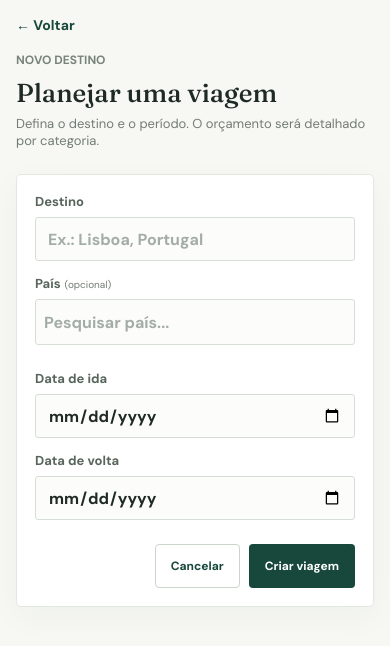
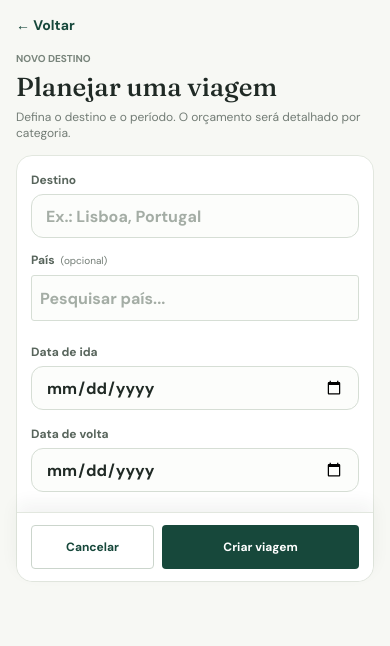
Before and after one commit to vitimrcosta/travel-budget-flask, a Flask app: page /trips/new in a window 390 px wide. Shown: the part 56-702 px from the top of the page. Run offline with Flask 3, Linux system fonts and the light colour scheme; data that the repository does not hold is empty; some libraries are stand-ins or nearby versions.

Commit message:
Mobile redesign step 3: larger form fields and sticky save bar
Co-authored-by: Copilot <223556219+Copilot@users.noreply.github.com>

```diff
--- a/static/app.css
+++ b/static/app.css
@@ -993,3 +993,23 @@ td { padding: 13px 8px; border-top: 1px solid var(--line); color: #626e65; font-
   .category-manager-row { padding: 10px 12px; border: 1px solid var(--line); border-radius: 12px; background: var(--white); font-size: 14px; }
   .category-manager-row button { min-height: 36px; padding: 0 12px; border-radius: 8px; font-size: 12px; font-weight: 700; }
 }
+/* Formulários móveis (etapa 3) */
+@media screen and (max-width: 720px) {
+  .form-page-heading { margin-bottom: 14px; }
+  .form-page-heading > .eyebrow { margin-bottom: 4px; font-size: 10px; }
+  .form-page-heading p { font-size: 12px; }
+  .edit-form { gap: 16px; padding: 16px 14px 0; border-radius: 16px; box-shadow: none; }
+  .edit-form label { gap: 6px; font-size: 12px; }
+  .edit-form input, .edit-form select, .edit-form textarea { min-height: 48px; padding: 0 14px; border-radius: 12px; font-size: 16px; }
+  .edit-form textarea { min-height: 96px; padding: 12px 14px; }
+  .edit-form .currency-field { min-height: 48px; border-radius: 12px; }
+  .edit-form .currency-field input { min-height: 46px; border: 0; }
+  .edit-form fieldset, .edit-form .payment-people { border-radius: 12px; }
+  .edit-form .form-row { gap: 16px; }
+
+  .edit-form:not(.planning-form) .form-actions { position: sticky; bottom: calc(64px + env(safe-area-inset-bottom)); z-index: 15; display: grid; grid-template-columns: 1fr 1.6fr; gap: 8px; margin: 4px -14px 0; padding: 12px 14px; border-top: 1px solid var(--line); border-radius: 0 0 16px 16px; background: var(--white); box-shadow: 0 -8px 18px rgba(28, 50, 39, .06); }
+  .edit-form:not(.planning-form) .form-actions .button { width: 100%; justify-content: center; }
+  body:has(.edit-form) .quick-expense-fab { display: none; }
+  .edit-form .payment-options-row { grid-template-columns: 1fr 1fr; gap: 8px 12px; }
+}
+:root[data-theme="dark"] .edit-form:not(.planning-form) .form-actions { box-shadow: 0 -8px 18px rgba(0, 0, 0, .3); }
```
